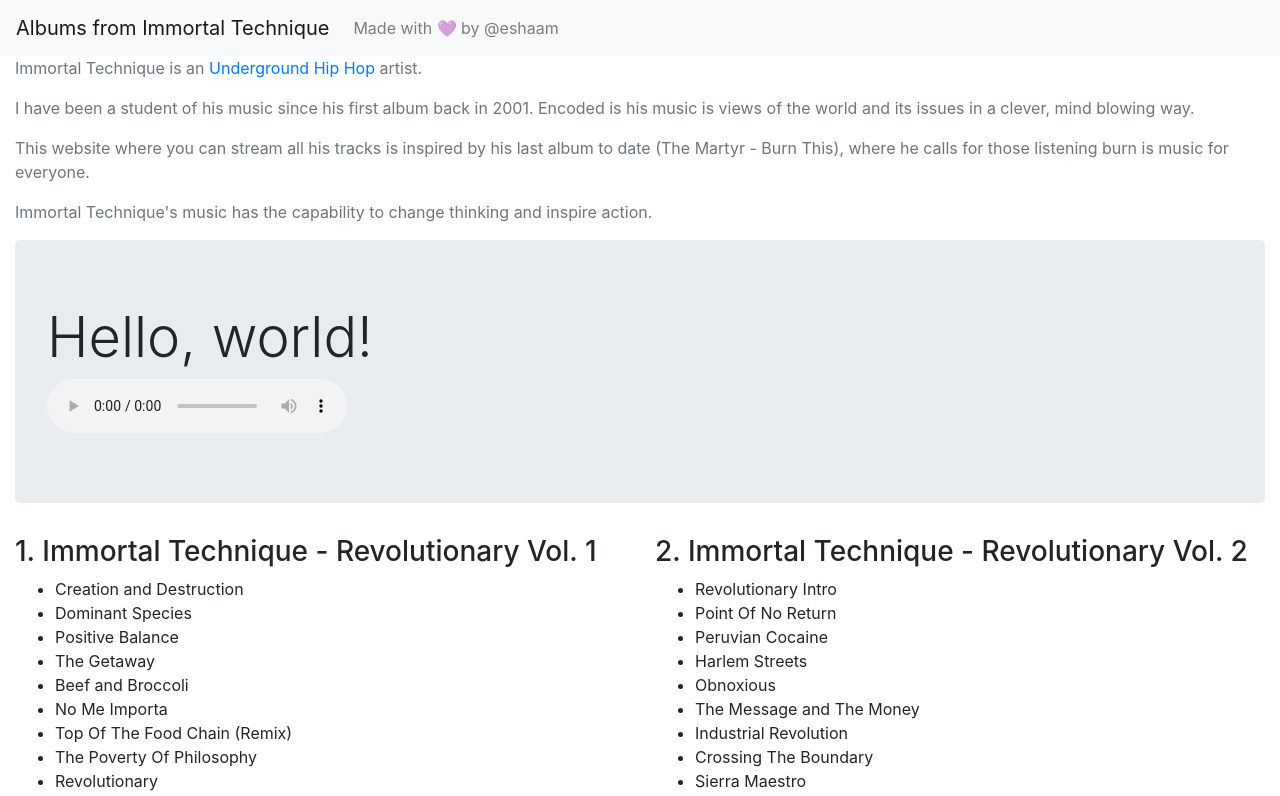
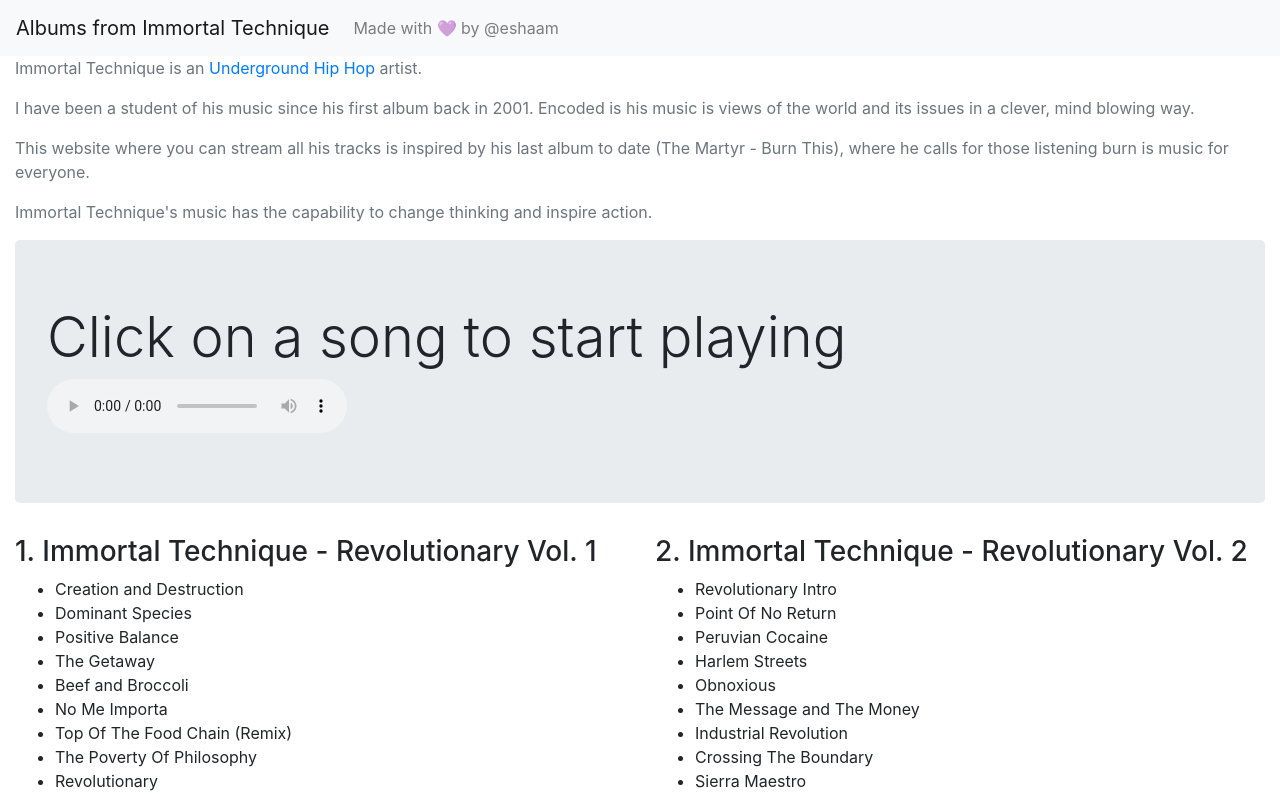
Before and after one commit to eshaam/Albums-by-immortal-technique, a React (Create React App) app: page / in a window 1280 px wide. Shown: the top 796 px of the page. Built offline with nearby package versions, Linux system fonts and the light colour scheme.

Commit message:
add song indicator

```diff
--- a/src/App.js
+++ b/src/App.js
@@ -87,7 +87,7 @@
 
 
             <div className="jumbotron">
-            <h1 class="display-4">Hello, world!</h1>
+            <h1 class="display-4">{this.state.selectedTrack === null ? 'Click on a song to start playing' : this.state.selectedTrack.name + ' from ' +this.state.selectedTrack.album  }</h1>
             <audio ref={this.audioPlayerRef} controls></audio>
 
             </div>
```
Also changed, not shown: 1 other file (tests, documents, lock files or other folders).
